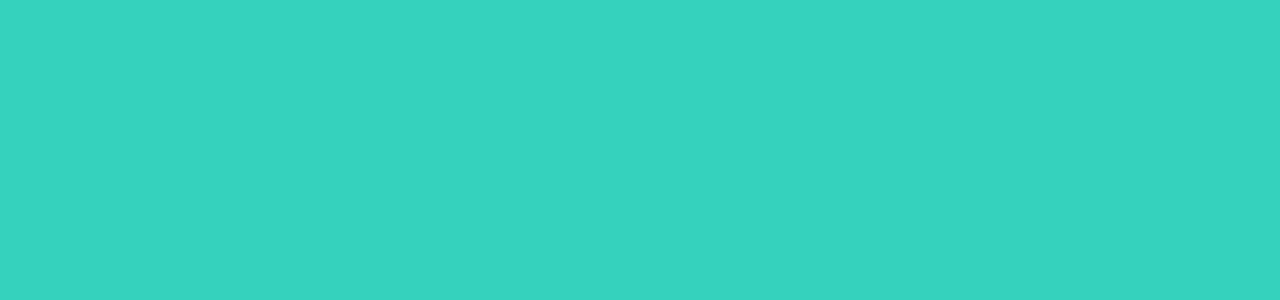
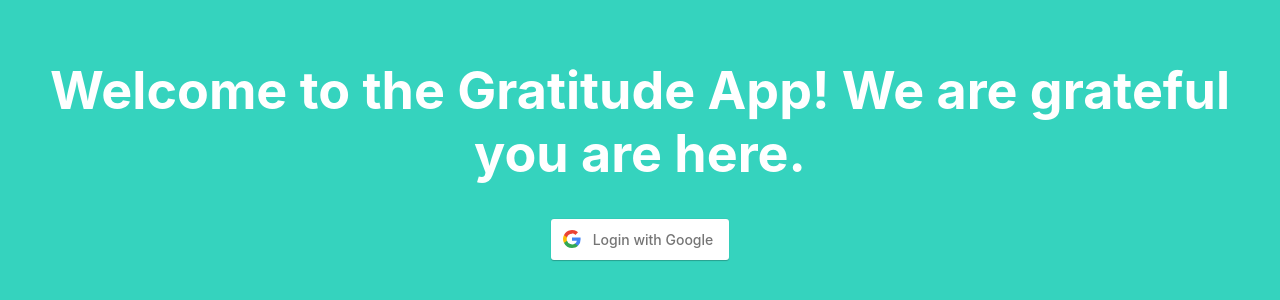
Before and after one commit to amanda-forrester/gratitude-app, a React (Create React App) app in the folder frontend/: page / in a window 1280 px wide. Before the commit this address had no page. Shown: the part 258-558 px from the top of the page. Built offline with nearby package versions, Linux system fonts and the light colour scheme.

Commit message:
modified login path

```diff
--- a/frontend/src/App.js
+++ b/frontend/src/App.js
@@ -10,7 +10,7 @@ function App() {
         <header className="App-header">
           <BrowserRouter>
             <Routes>
-              <Route path='https://gratitude-app.onrender.com' element={ <LoginPage /> } />
+              <Route path='/' element={ <LoginPage /> } />
               <Route path='https://gratitude-app.onrender.com/success' element={ <SuccessPage />} />
             </Routes>
           </BrowserRouter>
```
